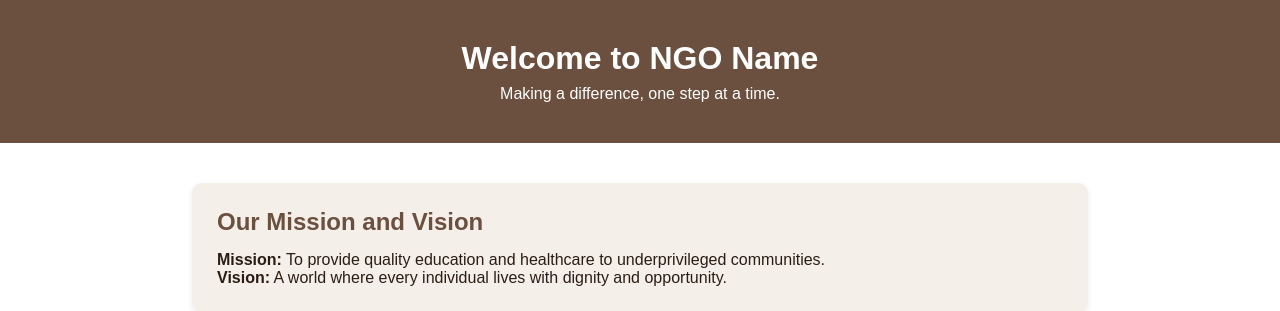
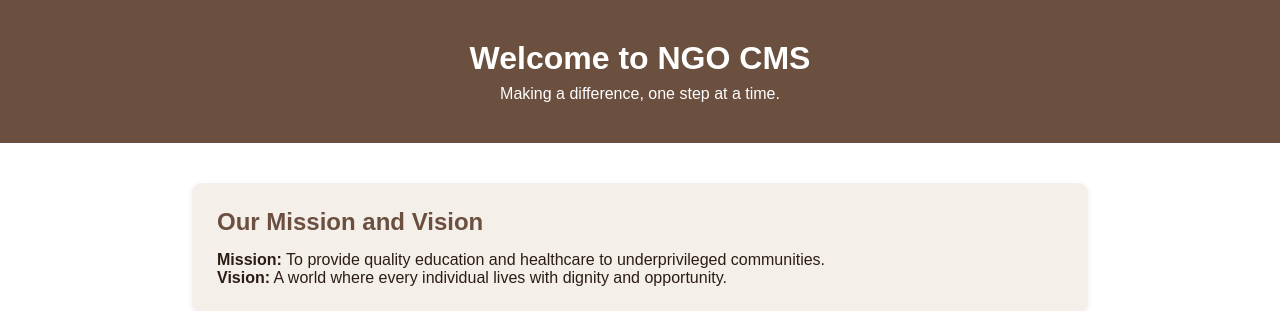
Before and after one commit to thoratvaishnavi79-commits/ngo-cms, a Django app: page /about/ in a window 1280 px wide. Shown: the part 80-391 px from the top of the page. Run offline with Django 5.2, Linux system fonts and the light colour scheme; data that the repository does not hold is empty.

Commit message:
Fix home and about pages, clean header and templates

```diff
--- a/backend/about/templates/about/about.html
+++ b/backend/about/templates/about/about.html
@@ -11,7 +11,7 @@
 
 <!-- HERO SECTION -->
 <div class="about-hero">
-    <h1>Welcome to NGO Name</h1>
+    <h1>Welcome to NGO CMS</h1>
     <p>Making a difference, one step at a time.</p>
 </div>
 
```
